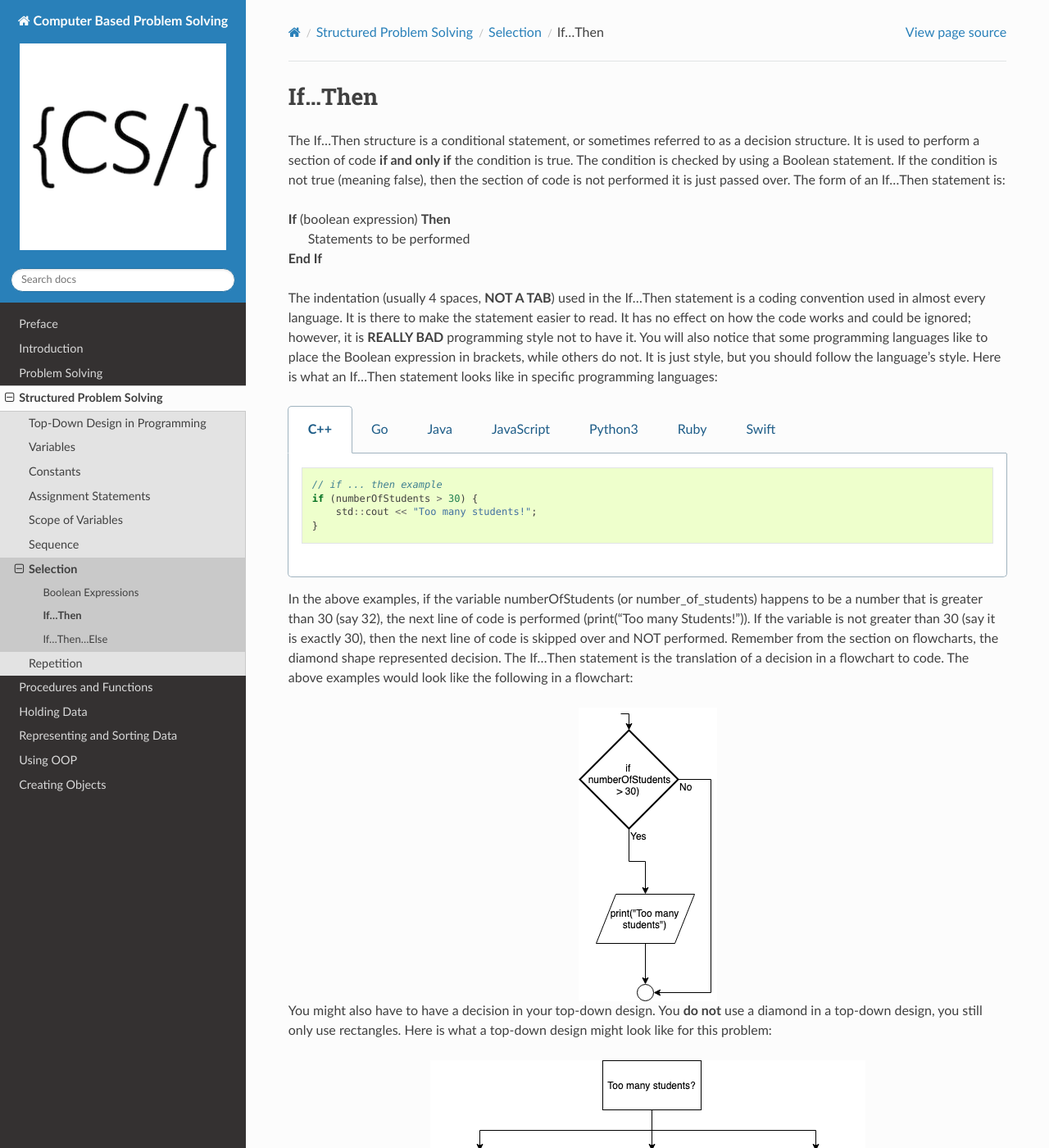
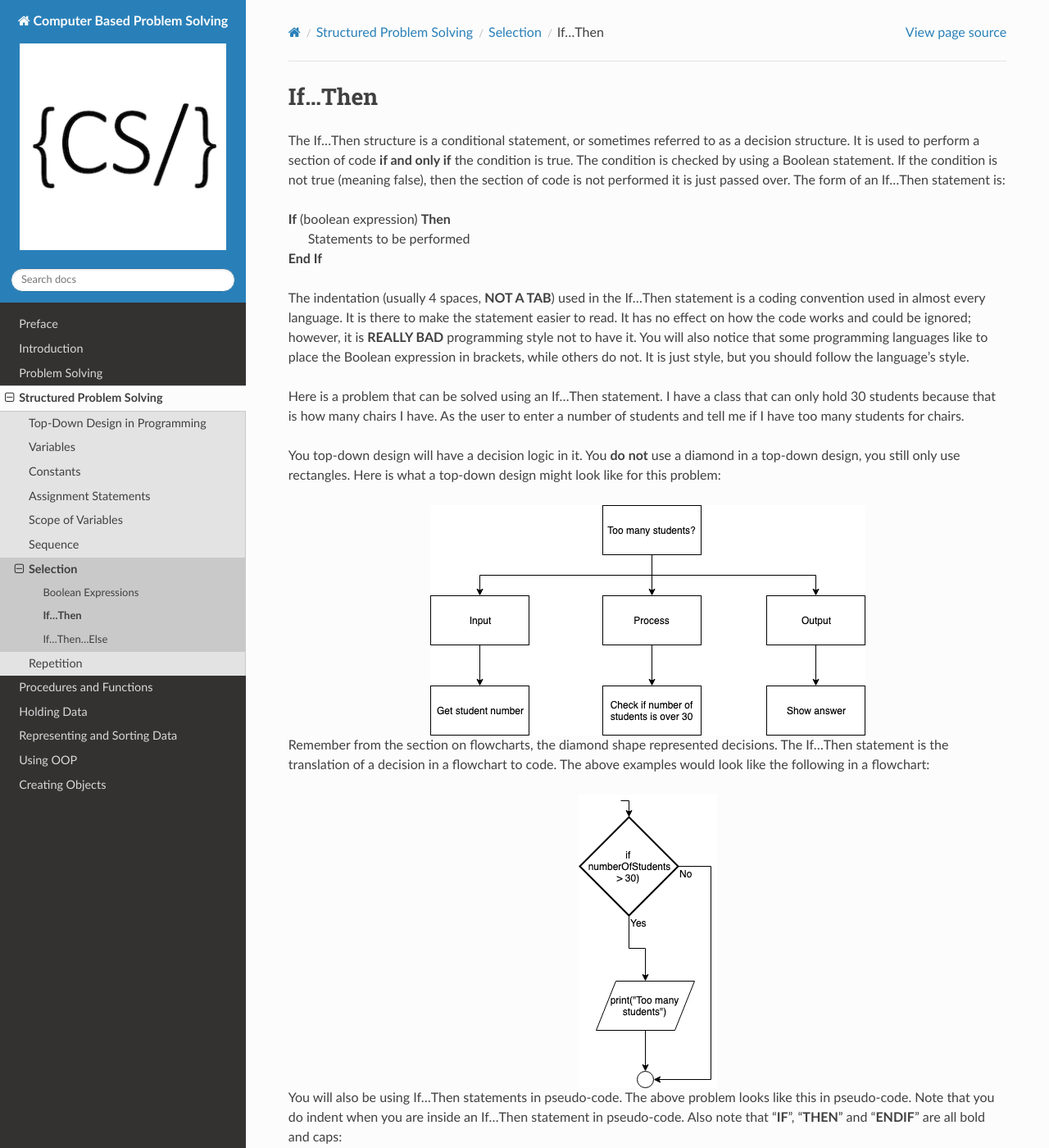
Before and after one commit to Mr-Coxall/Computer-Based-Problem-Solving, a Sphinx documentation site: the page built from docs/structured-problem-solving/if-then.rst, in a window 1280 px wide and 1400 px high. Shown: the whole window at 82% size. Built offline with Sphinx 7.4.7 and the Read the Docs theme 2.0.0, drawn with Linux system fonts in a browser that asks for light colours; pages that are not in the unit, such as notebooks, are missing from menus; part of the change alters nothing that is shown; some of the changed text lies outside the part shown.

Commit message:
doing selection text

```diff
--- a/docs/structured-problem-solving/if-then.rst
+++ b/docs/structured-problem-solving/if-then.rst
@@ -9,7 +9,30 @@ The If…Then structure is a conditional statement, or sometimes referred to as
 |    Statements to be performed
 | **End If**
 
-The indentation (usually 4 spaces, **NOT A TAB**) used in the If…Then statement is a coding convention used in almost every language. It is there to make the statement easier to read. It has no effect on how the code works and could be ignored; however, it is **REALLY BAD** programming style not to have it. You will also notice that some programming languages like to place the Boolean expression in brackets, while others do not. It is just style, but you should follow the language's style. Here is what an If…Then statement looks like in specific programming languages:
+The indentation (usually 4 spaces, **NOT A TAB**) used in the If…Then statement is a coding convention used in almost every language. It is there to make the statement easier to read. It has no effect on how the code works and could be ignored; however, it is **REALLY BAD** programming style not to have it. You will also notice that some programming languages like to place the Boolean expression in brackets, while others do not. It is just style, but you should follow the language's style.
+
+Here is a problem that can be solved using an If…Then statement. I have a class that can only hold 30 students because that is how many chairs I have. As the user to enter a number of students and tell me if I have too many students for chairs.
+
+You top-down design will have a decision logic in it. You **do not** use a diamond in a top-down design, you still only use rectangles. Here is what a top-down design might look like for this problem:
+
+.. image:: ./images/top-down-decision.png
+   :alt: Top-Down Design for If…Then statement
+   :align: center
+
+Remember from the section on flowcharts, the diamond shape represented decisions. The If…Then statement is the translation of a decision in a flowchart to code. The above examples would look like the following in a flowchart:
+
+.. image:: ./images/if-then.png
+   :alt: If…Then flowchart
+   :align: center
+
+You will also be using If…Then statements in pseudo-code. The above problem looks like this in pseudo-code. Note that you do indent when you are inside an If…Then statement in pseudo-code. Also note that "**IF**", "**THEN**" and "**ENDIF**" are all bold and caps:
+
+| **GET** number_of_students
+| **IF** (number_of_students > 30) **THEN**
+|     **SHOW** "Too many students!"
+| **ENDIF**
+
+In the code examples below, if the variable numberOfStudents (or number_of_students) happens to be a number that is greater than 30 (say 32), the next line of code is performed (print("Too many Students!")). If the variable is not greater than 30 (say it is exactly 30), then the next line of code is skipped over and NOT performed.
 
 .. tabs::
 
@@ -17,10 +40,31 @@ The indentation (usually 4 spaces, **NOT A TAB**) used in the If…Then statemen
 
     .. code-block:: C++
 
-		// if ... then example
-		if (numberOfStudents > 30) {
-		    std::cout << "Too many students!";
+		// Copyright (c) 2019 St. Mother Teresa HS All rights reserved.
+		//
+		// Created by: Mr. Coxall
+		// Created on: Sep 2019
+		// This program checks if ther is over 30 students
+
+		#include <iostream>
+
+		int main() {
+		    // this function checks if ther is over 30 students
+		    const int MAX_STUDENT_NUMBER = 30;
+		    int numberOfStudents;
+
+		    // input
+		    std::cout << "Enter the number of students: ";
+		    std::cin >> numberOfStudents;
+		    std::cout << "" << std::endl;
+
+		    // process
+		    if (numberOfStudents > MAX_STUDENT_NUMBER) {
+		            // output
+		            std::cout << "Too many students!";
+		    }
 		}
+
 
   .. group-tab:: Go
 
@@ -53,9 +97,33 @@ The indentation (usually 4 spaces, **NOT A TAB**) used in the If…Then statemen
 
     .. code-block:: Python
 
-		# if ... then example
-		if number_of_students > 30 :
-		    print("Too many students!")
+		#!/usr/bin/env python3
+
+		# Created by: Mr. Coxall
+		# Created on: Sep 2019
+		# This program checks if there is over 30 students
+
+
+		import constants
+
+
+		def main():
+		    # this function checks if there is over 30 students
+
+		    # input
+		    number_of_students = int(input("Enter the number of students: "))
+		    print("")
+
+		    # process & output
+		    if number_of_students == constants.MAX_STUDENT_NUMBER:
+		        print("Exactly 30 students!")
+		    else:
+		        print("Not 30 students.")
+
+
+		if __name__ == "__main__":
+		    main()
+
 
   .. group-tab:: Ruby
 
@@ -74,23 +142,3 @@ The indentation (usually 4 spaces, **NOT A TAB**) used in the If…Then statemen
 		if numberOfStudents > 30 {
 		    print("Too many students!")
 		}
-
-
-In the above examples, if the variable numberOfStudents (or number_of_students) happens to be a number that is greater than 30 (say 32), the next line of code is performed (print("Too many Students!")). If the variable is not greater than 30 (say it is exactly 30), then the next line of code is skipped over and NOT performed. Remember from the section on flowcharts, the diamond shape represented decision. The If…Then statement is the translation of a decision in a flowchart to code. The above examples would look like the following in a flowchart:
-
-.. image:: ./images/if-then.png
-   :alt: If…Then flowchart
-   :align: center
-
-You might also have to have a decision in your top-down design. You **do not** use a diamond in a top-down design, you still only use rectangles. Here is what a top-down design might look like for this problem:
-
-.. image:: ./images/top-down-decision.png
-   :alt: Top-Down Design for If…Then statement
-   :align: center
-
-You will also be using If…Then statements in pseudo-code. The above problem looks like this in pseudo-code:
-
-| **GET** number_of_students
-| **IF (number_of_students > 30) THEN**
-|     **SHOW** "Too many students!"
-| **ENDIF**
```
